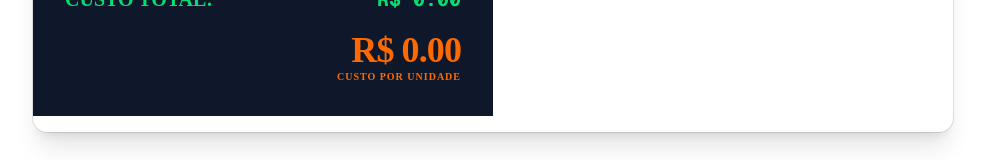
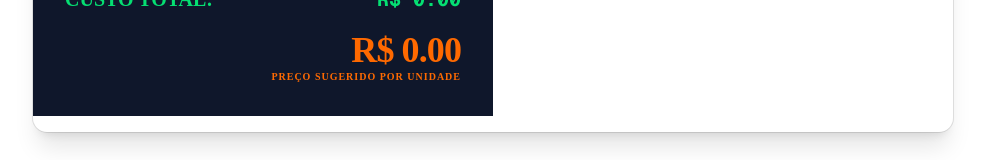
Before and after one commit to marloslc/Precificacao, a Next.js app: page / in a window 1280 px wide. Shown: the part 1348-1508 px from the top of the page, without its empty margins (147-1132 px from the left). Built offline with nearby package versions, Linux system fonts and the light colour scheme.

Commit message:
Change label from 'Custo por unidade' to 'Preço sugerido por unidade'

```diff
--- a/app/page.jsx
+++ b/app/page.jsx
@@ -227,7 +227,7 @@ export default function App() {
                 R$ {custoUnitario.toFixed(2)}
               </p>
               <p className="text-orange-500 text-[10px] font-bold uppercase tracking-widest">
-                Custo por unidade
+                Preço sugerido por unidade
               </p>
             </div>
           </div>
```
